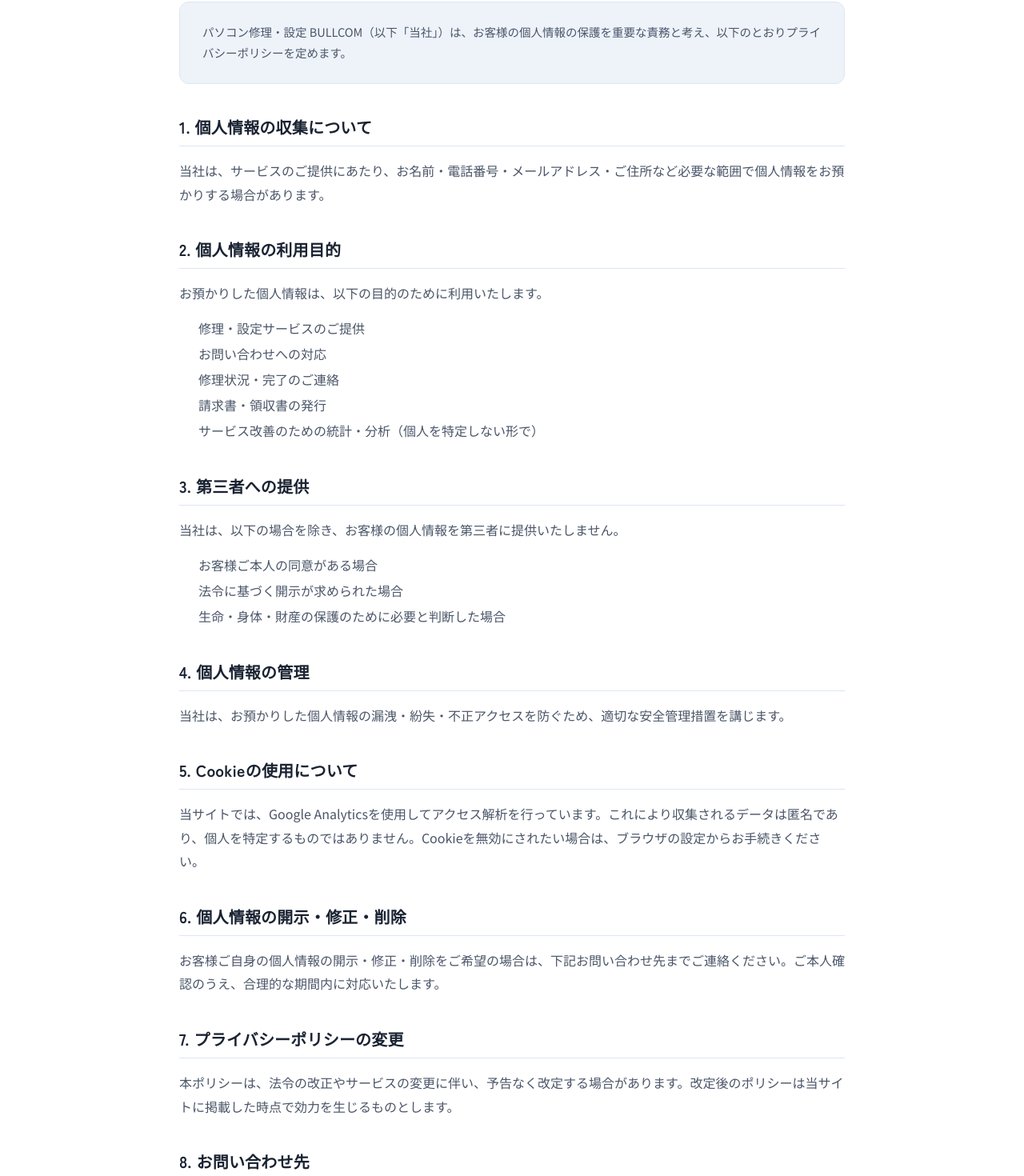
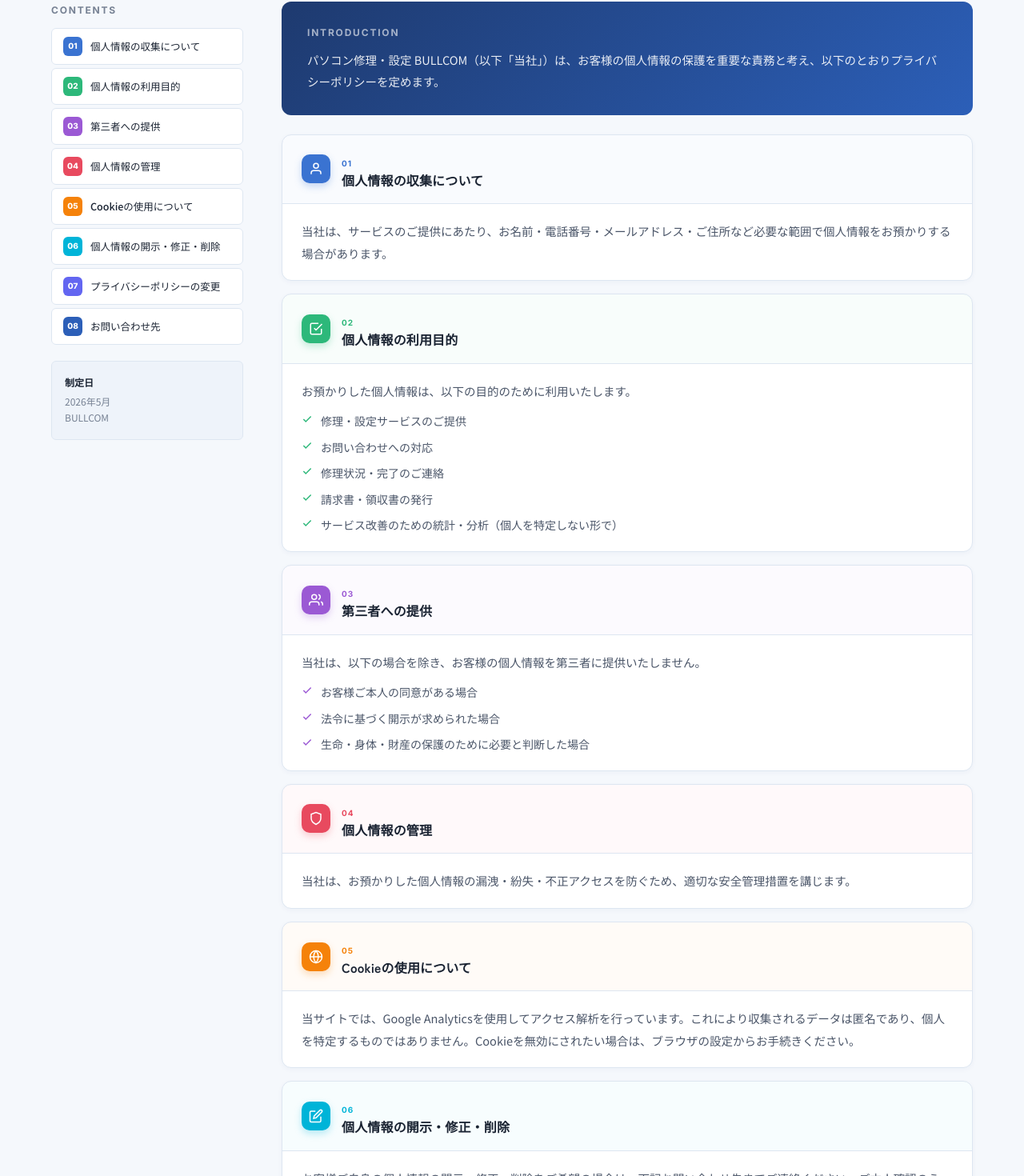
Before and after one commit to bullcomoffice/bullcom, a Next.js app: page /privacy in a window 1280 px wide. Shown: the part 437-1907 px from the top of the page at 80% size. Built offline with nearby package versions, Linux system fonts and the light colour scheme.

Commit message:
feat: redesign privacy policy page with sidebar TOC and colored sections

```diff
--- a/app/privacy/page.tsx
+++ b/app/privacy/page.tsx
@@ -9,11 +9,15 @@
 
 const sections = [
   {
-    title: "1. 個人情報の収集について",
+    id: "collect", num: "01", color: "#3a73d1",
+    icon: <svg width="18" height="18" viewBox="0 0 24 24" fill="none" stroke="currentColor" strokeWidth="2"><path d="M20 21v-2a4 4 0 0 0-4-4H8a4 4 0 0 0-4 4v2"/><circle cx="12" cy="7" r="4"/></svg>,
+    title: "個人情報の収集について",
     content: "当社は、サービスのご提供にあたり、お名前・電話番号・メールアドレス・ご住所など必要な範囲で個人情報をお預かりする場合があります。",
   },
   {
-    title: "2. 個人情報の利用目的",
+    id: "purpose", num: "02", color: "#2db87a",
+    icon: <svg width="18" height="18" viewBox="0 0 24 24" fill="none" stroke="currentColor" strokeWidth="2"><path d="M9 11l3 3L22 4"/><path d="M21 12v7a2 2 0 0 1-2 2H5a2 2 0 0 1-2-2V5a2 2 0 0 1 2-2h11"/></svg>,
+    title: "個人情報の利用目的",
     content: "お預かりした個人情報は、以下の目的のために利用いたします。",
     list: [
       "修理・設定サービスのご提供",
@@ -24,7 +28,9 @@
     ],
   },
   {
-    title: "3. 第三者への提供",
+    id: "third", num: "03", color: "#9b59d4",
+    icon: <svg width="18" height="18" viewBox="0 0 24 24" fill="none" stroke="currentColor" strokeWidth="2"><path d="M17 21v-2a4 4 0 0 0-4-4H5a4 4 0 0 0-4 4v2"/><circle cx="9" cy="7" r="4"/><path d="M23 21v-2a4 4 0 0 0-3-3.87"/><path d="M16 3.13a4 4 0 0 1 0 7.75"/></svg>,
+    title: "第三者への提供",
     content: "当社は、以下の場合を除き、お客様の個人情報を第三者に提供いたしません。",
     list: [
       "お客様ご本人の同意がある場合",
@@ -33,23 +39,33 @@
     ],
   },
   {
-    title: "4. 個人情報の管理",
+    id: "manage", num: "04", color: "#e84a5f",
+    icon: <svg width="18" height="18" viewBox="0 0 24 24" fill="none" stroke="currentColor" strokeWidth="2"><path d="M12 22s8-4 8-10V5l-8-3-8 3v7c0 6 8 10 8 10z"/></svg>,
+    title: "個人情報の管理",
     content: "当社は、お預かりした個人情報の漏洩・紛失・不正アクセスを防ぐため、適切な安全管理措置を講じます。",
   },
   {
-    title: "5. Cookieの使用について",
+    id: "cookie", num: "05", color: "#f5820a",
+    icon: <svg width="18" height="18" viewBox="0 0 24 24" fill="none" stroke="currentColor" strokeWidth="2"><circle cx="12" cy="12" r="10"/><line x1="2" y1="12" x2="22" y2="12"/><path d="M12 2a15.3 15.3 0 0 1 4 10 15.3 15.3 0 0 1-4 10 15.3 15.3 0 0 1-4-10 15.3 15.3 0 0 1 4-10z"/></svg>,
+    title: "Cookieの使用について",
     content: "当サイトでは、Google Analyticsを使用してアクセス解析を行っています。これにより収集されるデータは匿名であり、個人を特定するものではありません。Cookieを無効にされたい場合は、ブラウザの設定からお手続きください。",
   },
   {
-    title: "6. 個人情報の開示・修正・削除",
+    id: "disclosure", num: "06", color: "#00b4d8",
+    icon: <svg width="18" height="18" viewBox="0 0 24 24" fill="none" stroke="currentColor" strokeWidth="2"><path d="M11 4H4a2 2 0 0 0-2 2v14a2 2 0 0 0 2 2h14a2 2 0 0 0 2-2v-7"/><path d="M18.5 2.5a2.121 2.121 0 0 1 3 3L12 15l-4 1 1-4 9.5-9.5z"/></svg>,
+    title: "個人情報の開示・修正・削除",
     content: "お客様ご自身の個人情報の開示・修正・削除をご希望の場合は、下記お問い合わせ先までご連絡ください。ご本人確認のうえ、合理的な期間内に対応いたします。",
   },
   {
-    title: "7. プライバシーポリシーの変更",
+    id: "change", num: "07", color: "#6366f1",
+    icon: <svg width="18" height="18" viewBox="0 0 24 24" fill="none" stroke="currentColor" strokeWidth="2"><polyline points="23 4 23 10 17 10"/><path d="M20.49 15a9 9 0 1 1-2.12-9.36L23 10"/></svg>,
+    title: "プライバシーポリシーの変更",
     content: "本ポリシーは、法令の改正やサービスの変更に伴い、予告なく改定する場合があります。改定後のポリシーは当サイトに掲載した時点で効力を生じるものとします。",
   },
   {
-    title: "8. お問い合わせ先",
+    id: "contact", num: "08", color: "#2c5fb8",
+    icon: <svg width="18" height="18" viewBox="0 0 24 24" fill="none" stroke="currentColor" strokeWidth="2"><path d="M4 4h16c1.1 0 2 .9 2 2v12c0 1.1-.9 2-2 2H4c-1.1 0-2-.9-2-2V6c0-1.1.9-2 2-2z"/><polyline points="22,6 12,13 2,6"/></svg>,
+    title: "お問い合わせ先",
     content: "個人情報の取り扱いに関するご質問・ご相談は、下記までお問い合わせください。",
     contact: true,
   },
@@ -58,47 +74,106 @@
 export default function PrivacyPage() {
   return (
     <>
-      <PageHero sub="PRIVACY" title="プライバシーポリシー" crumb="プライバシーポリシー" />
+      <PageHero sub="PRIVACY POLICY" title="プライバシーポリシー" crumb="プライバシーポリシー" />
 
-      <section>
-        <div className="container container-narrow">
-          <div style={{ background: "var(--color-bg-tint)", border: "1px solid var(--color-border)", borderRadius: "var(--radius-lg)", padding: "24px 28px", marginBottom: "40px", fontSize: "14.5px", color: "var(--color-text-soft)", lineHeight: 1.85 }}>
-            パソコン修理・設定 BULLCOM（以下「当社」）は、お客様の個人情報の保護を重要な責務と考え、以下のとおりプライバシーポリシーを定めます。
+      <section style={{ background: "var(--color-bg-soft)" }}>
+        <div className="container">
+          <div style={{ display: "grid", gridTemplateColumns: "240px 1fr", gap: "48px", alignItems: "start" }} className="privacy-layout">
+
+            {/* ===== 左：目次（sticky） ===== */}
+            <div style={{ position: "sticky", top: "100px" }}>
+              <p style={{ fontFamily: "var(--font-en)", fontSize: "12px", fontWeight: 700, letterSpacing: "0.15em", color: "var(--color-text-muted)", marginBottom: "12px" }}>CONTENTS</p>
+              <nav style={{ display: "flex", flexDirection: "column", gap: "4px" }}>
+                {sections.map((s) => (
+                  <a key={s.id} href={`#${s.id}`} style={{
+                    display: "flex", alignItems: "center", gap: "10px",
+                    padding: "10px 14px", borderRadius: "var(--radius)",
+                    background: "#fff", border: "1px solid var(--color-border)",
+                    textDecoration: "none", color: "var(--color-text)",
+                    fontSize: "13px", fontWeight: 500, transition: "all 0.15s",
+                  }} className="privacy-nav-link">
+                    <span style={{ flexShrink: 0, width: "24px", height: "24px", background: s.color, borderRadius: "6px", display: "flex", alignItems: "center", justifyContent: "center", color: "#fff", fontFamily: "var(--font-en)", fontWeight: 800, fontSize: "10px" }}>{s.num}</span>
+                    <span style={{ fontSize: "12.5px", lineHeight: 1.4 }}>{s.title}</span>
+                  </a>
+                ))}
+              </nav>
+
+              <div style={{ marginTop: "20px", padding: "16px", background: "var(--color-bg-tint)", borderRadius: "var(--radius)", border: "1px solid var(--color-border)", fontSize: "12px", color: "var(--color-text-muted)", lineHeight: 1.7 }}>
+                <strong style={{ color: "var(--color-text)", display: "block", marginBottom: "4px" }}>制定日</strong>
+                2026年5月<br />
+                BULLCOM
+              </div>
             </div>
 
-          <div style={{ display: "flex", flexDirection: "column", gap: "40px" }}>
+            {/* ===== 右：本文 ===== */}
+            <div>
+              {/* はじめに */}
+              <div style={{ background: "linear-gradient(135deg, #1e3a6f, #2c5fb8)", borderRadius: "var(--radius-lg)", padding: "28px 32px", marginBottom: "24px", color: "#fff" }}>
+                <p style={{ fontFamily: "var(--font-en)", fontSize: "12px", fontWeight: 700, letterSpacing: "0.15em", color: "rgba(255,255,255,0.6)", marginBottom: "10px" }}>INTRODUCTION</p>
+                <p style={{ margin: 0, color: "rgba(255,255,255,0.9)", lineHeight: 1.9, fontSize: "14.5px" }}>
+                  パソコン修理・設定 BULLCOM（以下「当社」）は、お客様の個人情報の保護を重要な責務と考え、以下のとおりプライバシーポリシーを定めます。
+                </p>
+              </div>
+
+              {/* 各セクション */}
+              <div style={{ display: "flex", flexDirection: "column", gap: "16px" }}>
                 {sections.map((sec) => (
-              <div key={sec.title}>
-                <h2 style={{ fontSize: "20px", marginBottom: "16px", paddingBottom: "10px", borderBottom: "1px solid var(--color-border)" }}>{sec.title}</h2>
-                <p style={{ color: "var(--color-text-soft)", lineHeight: 1.85, margin: 0 }}>{sec.content}</p>
+                  <div key={sec.id} id={sec.id} style={{ background: "#fff", borderRadius: "var(--radius-lg)", overflow: "hidden", border: "1px solid var(--color-border)", boxShadow: "0 2px 6px rgba(28,60,120,0.04)" }}>
+                    {/* セクションヘッダー */}
+                    <div style={{ display: "flex", alignItems: "center", gap: "14px", padding: "18px 24px", borderBottom: "1px solid var(--color-border)", background: `${sec.color}08` }}>
+                      <span style={{ flexShrink: 0, width: "36px", height: "36px", background: sec.color, borderRadius: "10px", display: "flex", alignItems: "center", justifyContent: "center", color: "#fff", boxShadow: `0 4px 10px ${sec.color}44` }}>{sec.icon}</span>
+                      <div>
+                        <span style={{ fontFamily: "var(--font-en)", fontSize: "10px", fontWeight: 700, color: sec.color, letterSpacing: "0.1em" }}>{sec.num}</span>
+                        <h2 style={{ fontSize: "16px", margin: 0, color: "var(--color-text)" }}>{sec.title}</h2>
+                      </div>
+                    </div>
+
+                    {/* セクション本文 */}
+                    <div style={{ padding: "20px 24px" }}>
+                      <p style={{ color: "var(--color-text-soft)", lineHeight: 1.9, margin: 0, fontSize: "14.5px" }}>{sec.content}</p>
+
                       {"list" in sec && sec.list && (
-                  <ul style={{ paddingLeft: "24px", marginTop: "12px", color: "var(--color-text-soft)", lineHeight: 2 }}>
-                    {sec.list.map((item) => <li key={item}>{item}</li>)}
+                        <ul style={{ margin: "12px 0 0", padding: 0, listStyle: "none", display: "flex", flexDirection: "column", gap: "8px" }}>
+                          {sec.list.map((item) => (
+                            <li key={item} style={{ display: "flex", alignItems: "flex-start", gap: "10px", fontSize: "14px", color: "var(--color-text-soft)" }}>
+                              <svg style={{ flexShrink: 0, marginTop: "3px", color: sec.color }} width="14" height="14" viewBox="0 0 24 24" fill="none" stroke="currentColor" strokeWidth="2.5"><polyline points="20 6 9 17 4 12"/></svg>
+                              {item}
+                            </li>
+                          ))}
                         </ul>
                       )}
+
                       {"contact" in sec && sec.contact && (
-                  <div style={{ marginTop: "16px", padding: "20px 24px", background: "#fff", border: "1px solid var(--color-border)", borderRadius: "var(--radius)", fontSize: "14.5px", lineHeight: 1.85 }}>
-                    <strong>パソコン修理・設定 BULLCOM</strong><br />
-                    〒651-2113 兵庫県神戸市西区伊川谷町846-10 ギャラリエ1F<br />
-                    TEL: 078-912-2656<br />
+                        <div style={{ marginTop: "16px", padding: "20px 24px", background: "var(--color-bg-soft)", borderRadius: "var(--radius)", border: "1px solid var(--color-border)", fontSize: "14.5px", lineHeight: 1.9 }}>
+                          <strong style={{ display: "block", marginBottom: "8px", color: "var(--color-text)" }}>パソコン修理・設定 BULLCOM</strong>
+                          〒651-2113 兵庫県神戸市西区伊川谷町有瀬846-10 ギャラリエ1F<br />
+                          TEL: <a href="tel:0789122656" style={{ color: "var(--color-primary)", fontWeight: 600 }}>078-912-2656</a><br />
                           Mail: info@bullcom.jp<br />
                           受付時間: 9:00〜19:00（不定休）
                         </div>
                       )}
                     </div>
+                  </div>
                 ))}
               </div>
 
-          <p style={{ marginTop: "48px", fontSize: "13px", color: "var(--color-text-muted)", textAlign: "right" }}>
-            制定日: 2026年5月<br />
-            BULLCOM
-          </p>
-
-          <div style={{ marginTop: "40px", textAlign: "center" }}>
+              <div style={{ marginTop: "32px", display: "flex", justifyContent: "center" }}>
                 <Link href="/" className="btn btn-outline">トップページへ戻る</Link>
               </div>
             </div>
+          </div>
+        </div>
       </section>
+
+      <style>{`
+        .privacy-nav-link:hover {
+          border-color: var(--color-primary) !important;
+          background: var(--color-bg-tint) !important;
+        }
+        @media (max-width: 900px) {
+          .privacy-layout { grid-template-columns: 1fr !important; }
+        }
+      `}</style>
     </>
   );
 }
```
Lines whose indentation alone changed are shown as unchanged.
